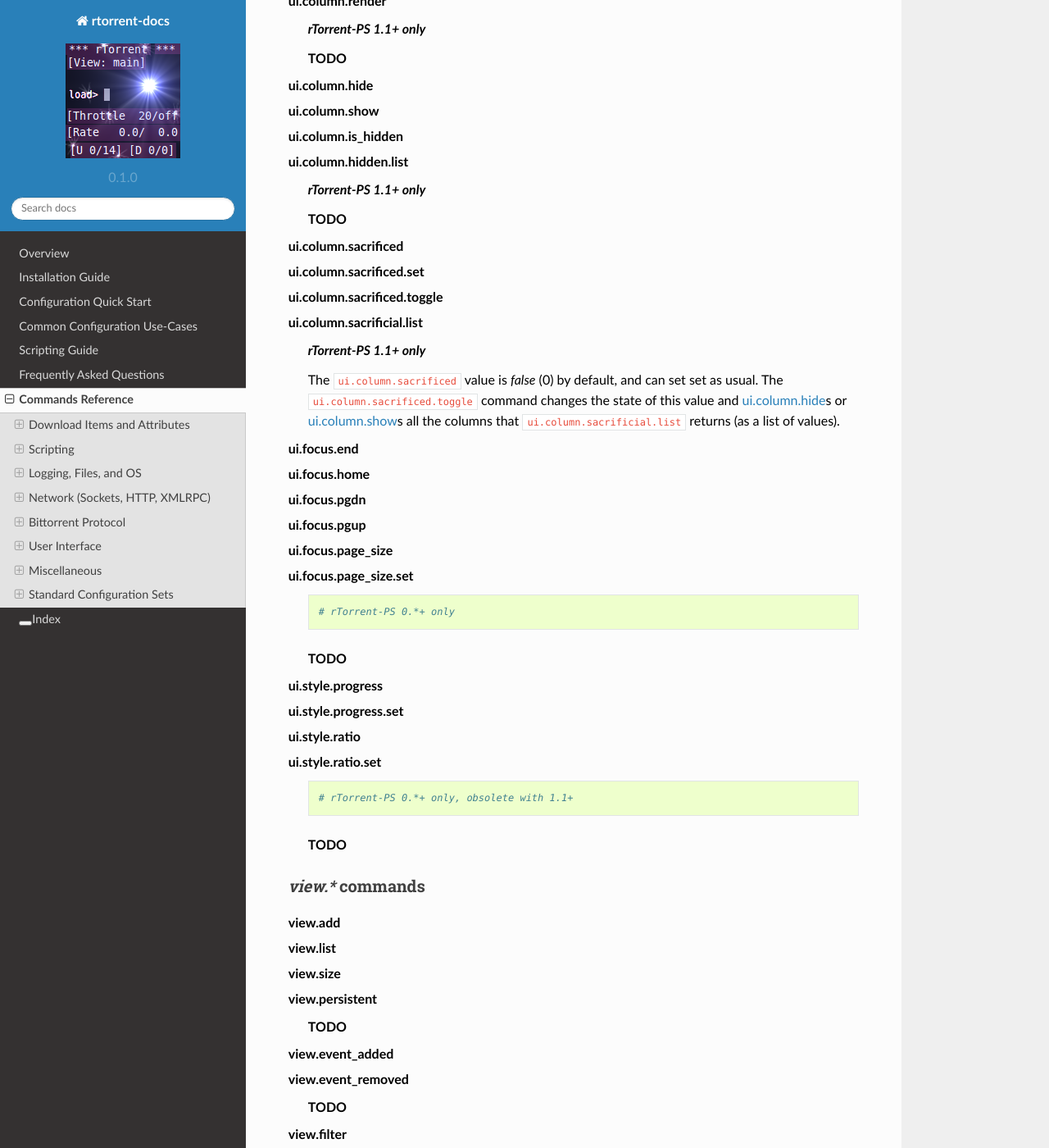
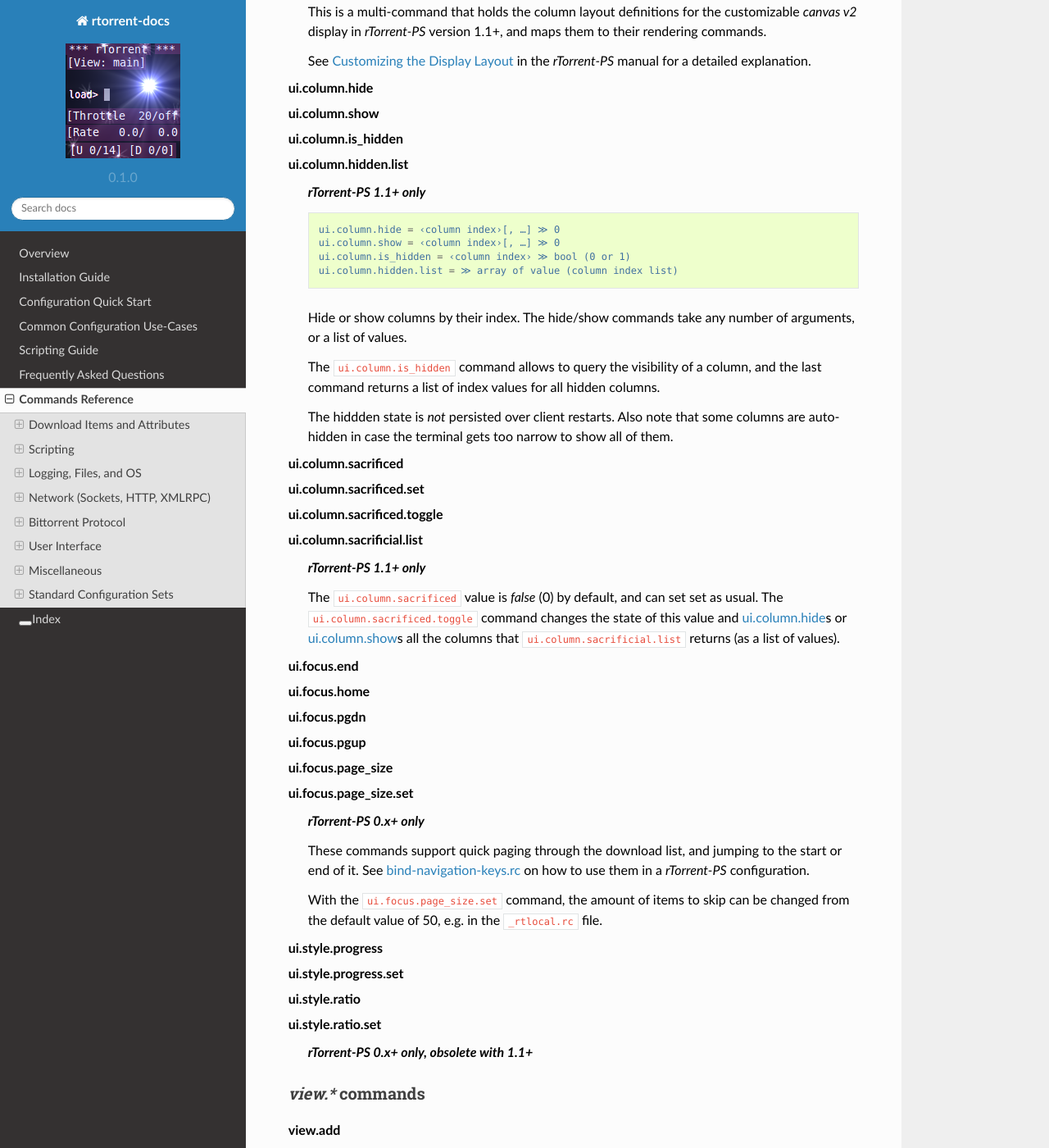
Before and after one commit to rtorrent-community/rtorrent-docs, a Sphinx documentation site: the page built from docs/cmd-ref.rst, in a window 1280 px wide and 1400 px high, scrolled down 74398 px. Shown: the whole window at 82% size. Built offline with Sphinx 7.4.7 and the Read the Docs theme 2.0.0, drawn with Linux system fonts in a browser that asks for light colours; some of the changed text lies outside the part shown.

Commit message:
done with ui.* command group

```diff
--- a/docs/include-cmd-ui.rst
+++ b/docs/include-cmd-ui.rst
@@ -44,19 +44,15 @@
         Used internally before erasing an item, to move the focus away from it.
 
 
-.. note::
-
-    The following are only available in *rTorrent-PS*!
-
-.. glossary::
-
     ui.bind_key
     ui.bind_key.verbose
     ui.bind_key.verbose.set
 
+        .. rubric:: *rTorrent-PS 0.x+ / 1.1+ only*
+
         .. code-block:: ini
 
-            # rTorrent-PS 0.*+ only
+            # rTorrent-PS 0.x+ only
             ui.bind_key = ‹display›, ‹key›, "command=[...]" ≫ 0
             # rTorrent-PS 1.1+ only
             ui.bind_key.verbose = ≫ bool (0 or 1)
@@ -115,9 +111,10 @@
     ui.color.‹type›.set
     ui.color.‹type›.index
 
+        .. rubric:: *rTorrent-PS 0.x+ only*
+
         .. code-block:: ini
 
-            # rTorrent-PS 0.*+ only
             ui.color.‹type›= ≫ string ‹color-spec›
             ui.color.‹type›.set=‹color-spec› ≫ 0
 
@@ -149,14 +146,18 @@
 
         .. rubric:: *rTorrent-PS 1.1+ only*
 
-        **TODO**
+        *Not working right now.*
 
 
     ui.column.render
 
         .. rubric:: *rTorrent-PS 1.1+ only*
 
-        **TODO**
+        This is a multi-command that holds the column layout definitions
+        for the customizable *canvas v2* display in `rTorrent-PS` version 1.1+,
+        and maps them to their rendering commands.
+
+        See `Customizing the Display Layout`_ in the `rTorrent-PS` manual for a detailed explanation.
 
 
     ui.column.hide
@@ -166,7 +167,22 @@
 
         .. rubric:: *rTorrent-PS 1.1+ only*
 
-        **TODO**
+        .. code-block:: ini
+
+            ui.column.hide = ‹column index›[, …] ≫ 0
+            ui.column.show = ‹column index›[, …] ≫ 0
+            ui.column.is_hidden = ‹column index› ≫ bool (0 or 1)
+            ui.column.hidden.list = ≫ array of value (column index list)
+
+        Hide or show columns by their index.
+        The hide/show commands take any number of arguments, or a list of values.
+
+        The ``ui.column.is_hidden`` command allows to query the visibility of a column,
+        and the last command returns a list of index values for all hidden columns.
+
+        The hiddden state is *not* persisted over client restarts.
+        Also note that some columns are auto-hidden in case the terminal gets too narrow
+        to show all of them.
 
 
     ui.column.sacrificed
@@ -190,25 +206,27 @@
     ui.focus.page_size
     ui.focus.page_size.set
 
-        .. code-block:: ini
+        .. rubric:: *rTorrent-PS 0.x+ only*
 
-            # rTorrent-PS 0.*+ only
+        These commands support quick paging through the download list,
+        and jumping to the start or end of it.
+        See `bind-navigation-keys.rc`_ on how to use them in a `rTorrent-PS` configuration.
 
-        **TODO**
+        With the ``ui.focus.page_size.set`` command, the amount of items to skip
+        can be changed from the default value of 50, e.g. in the ``_rtlocal.rc`` file.
+
 
     ui.style.progress
     ui.style.progress.set
     ui.style.ratio
     ui.style.ratio.set
 
-        .. code-block:: ini
-
-            # rTorrent-PS 0.*+ only, obsolete with 1.1+
-
-        **TODO**
+        .. rubric:: *rTorrent-PS 0.x+ only, obsolete with 1.1+*
 
 
+.. _`Customizing the Display Layout`: https://rtorrent-ps.readthedocs.io/en/latest/setup.html#custom-layout
 .. _`color scheme for 256 xterm colors`: https://github.com/pyroscope/pyrocore/blob/master/src/pyrocore/data/config/color-schemes/default-256.rc#L1
+.. _`bind-navigation-keys.rc`: https://github.com/pyroscope/pyrocore/blob/master/src/pyrocore/data/config/rtorrent.d/bind-navigation-keys.rc#L1
 
 
 .. _view-commands:
```
